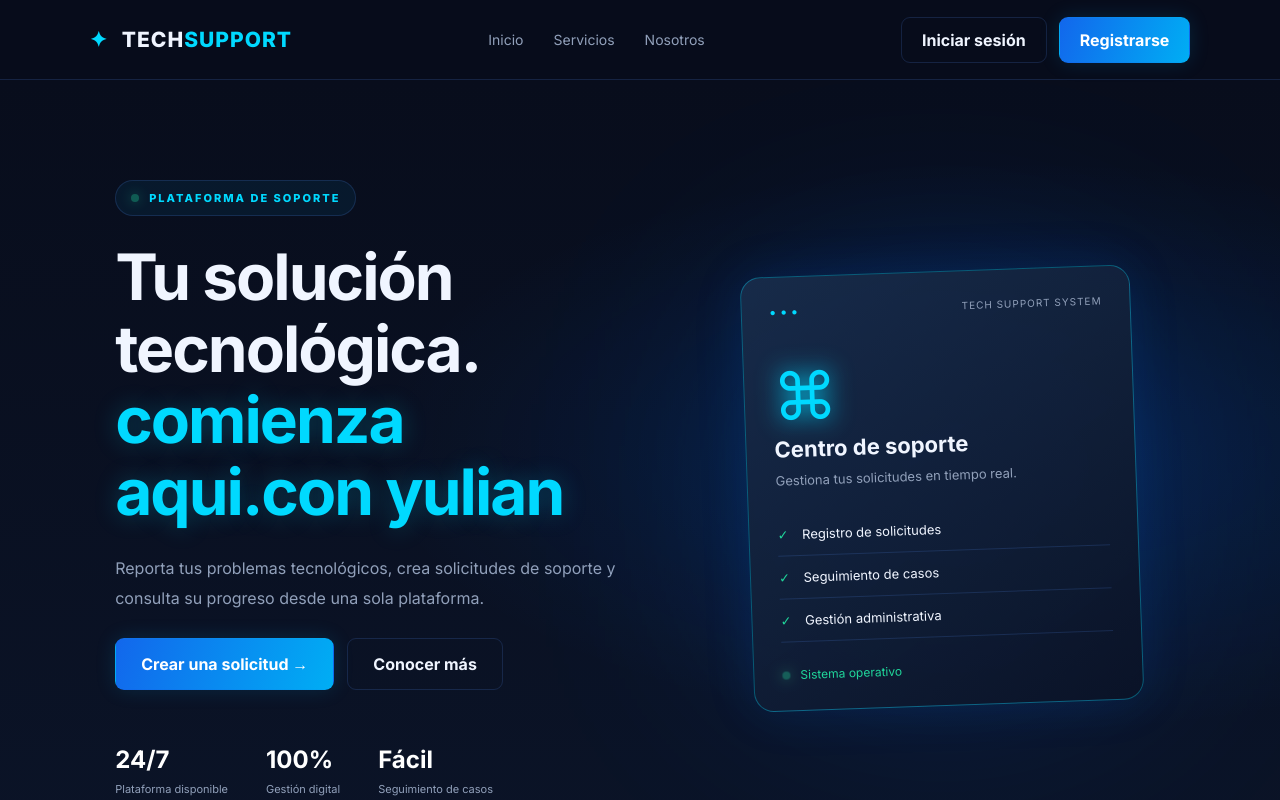
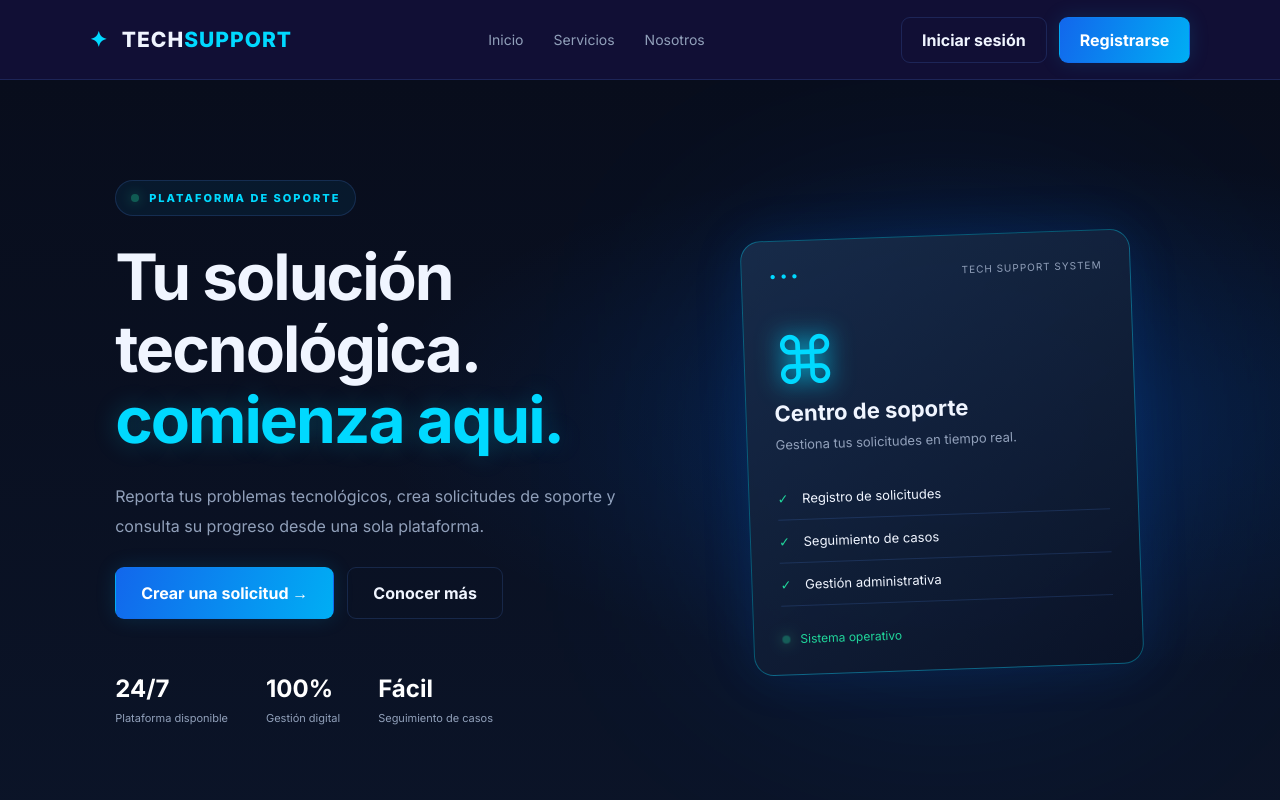
Before and after one commit to julonlondres-hash/tecny-soport, a plain HTML site: page index.html in a window 1280 px wide. Shown: the top 800 px of the page. Drawn offline with Linux system fonts and the light colour scheme; a script that the page names is missing.

Commit message:
Actualizacion

```diff
--- a/index.html
+++ b/index.html
@@ -41,7 +41,7 @@
 
                 <h1>
                     Tu solución tecnológica.
-                    <span>comienza aqui.con yulian</span>
+                    <span>comienza aqui.</span>
                 </h1>
 
                 <p>
--- a/styli.css
+++ b/styli.css
@@ -57,7 +57,7 @@ a {
     display: flex;
     align-items: center;
     justify-content: space-between;
-    background: rgba(8, 13, 28, .94);
+    background: rgba(19, 16, 56, 0.94);
     border-bottom: 1px solid var(--border);
     position: sticky;
     top: 0;
```
